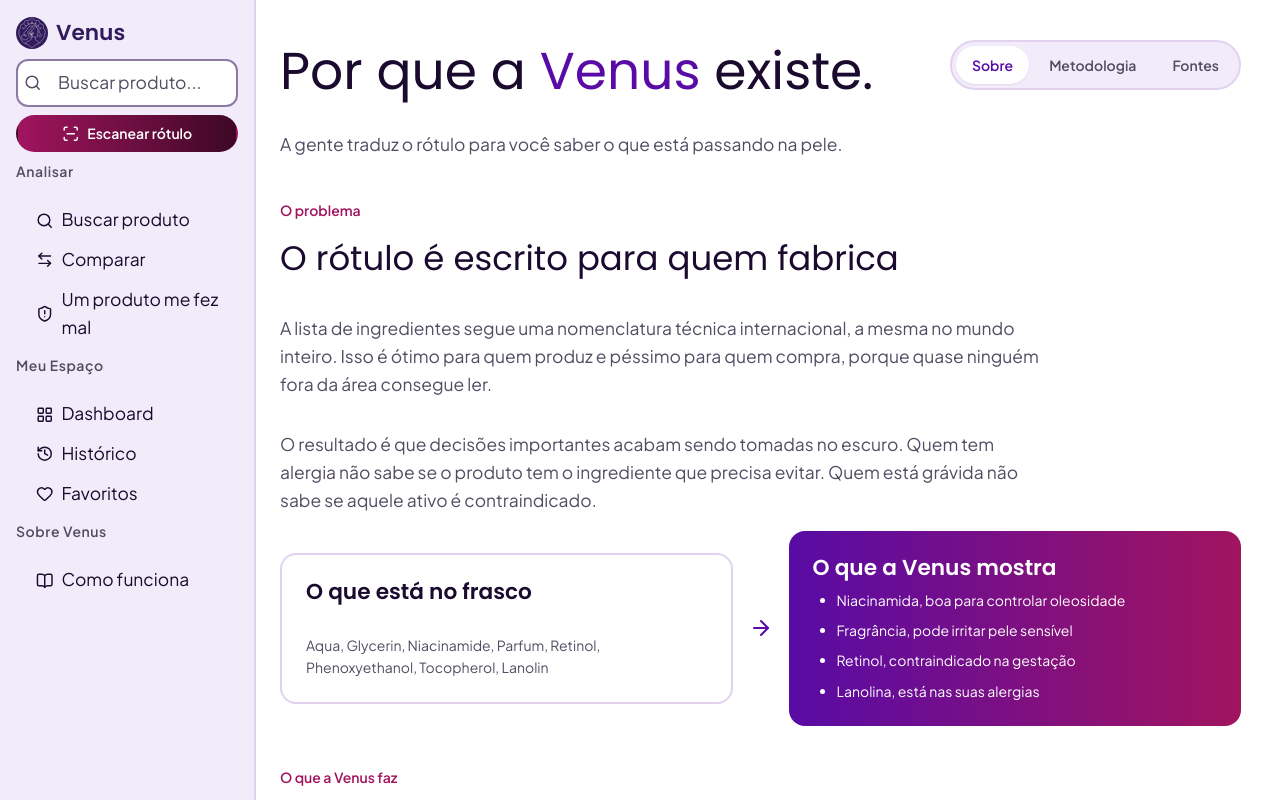
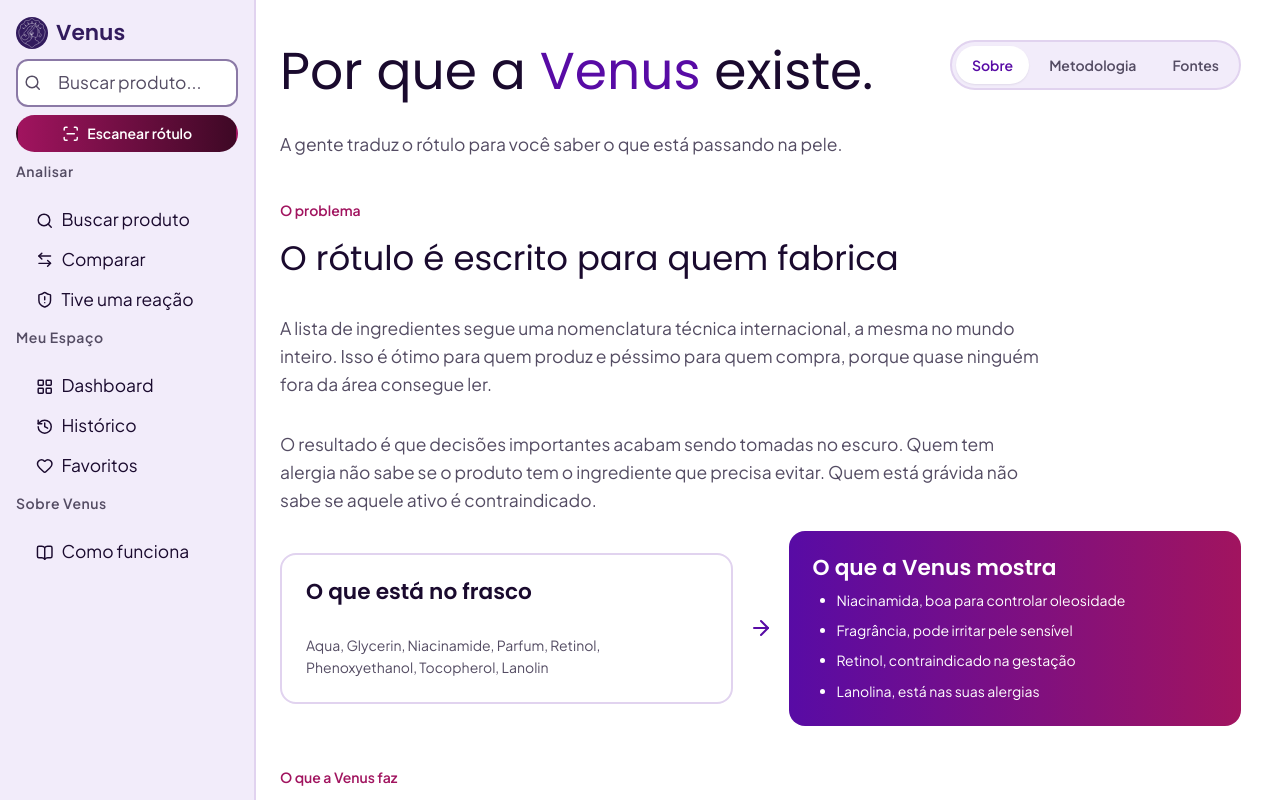
Before and after one commit to Venus-System/Venus-Web, a React (Vite) app: page /sobre in a window 1280 px wide. Shown: the top 800 px of the page. Built offline with nearby package versions, Linux system fonts and the light colour scheme; no server answers.

Commit message:
fix: Encurtando o item Tive uma reação no menu

```diff
--- a/src/components/Sidebar/index.tsx
+++ b/src/components/Sidebar/index.tsx
@@ -42,7 +42,7 @@ const GROUPS: NavGroup[] = [
     links: [
       { to: "/pesquisa", label: "Buscar produto", Icon: Search },
       { to: "/comparar", label: "Comparar", Icon: ArrowLeftRight },
-      { to: "/reacao", label: "Um produto me fez mal", Icon: ShieldAlert },
+      { to: "/reacao", label: "Tive uma reação", Icon: ShieldAlert },
     ],
   },
   {
```
